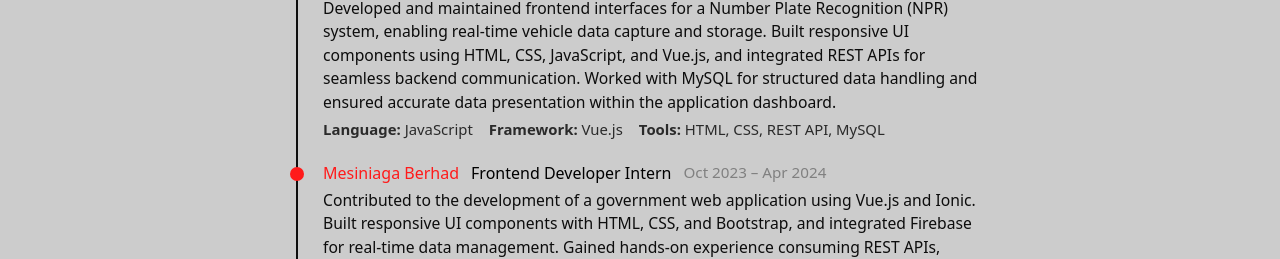
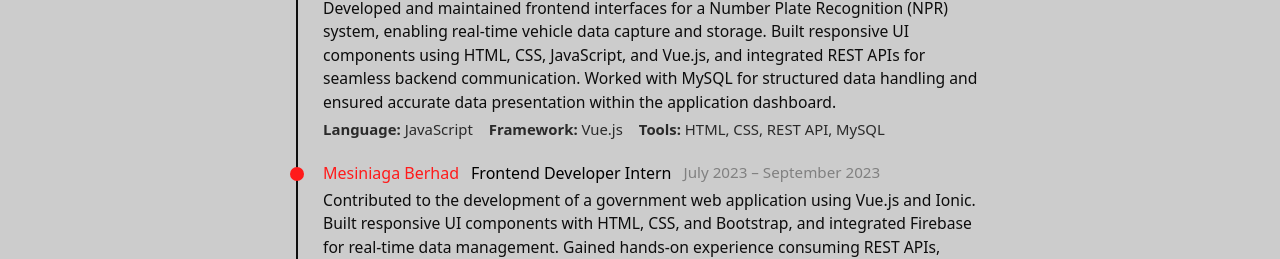
Before and after one commit to syariffazmin/my-portfolio, a Vue app: page / in a window 1280 px wide. Shown: the part 4593-4852 px from the top of the page. Built offline with nearby package versions, Linux system fonts and the light colour scheme.

Commit message:
experience update

```diff
--- a/src/components/ExperienceSection.vue
+++ b/src/components/ExperienceSection.vue
@@ -81,7 +81,7 @@ export default {
         {
           company: "Mesiniaga Berhad",
           role: "Frontend Developer Intern",
-          duration: "Oct 2023 – Apr 2024",
+          duration: "July 2023 – September 2023",
           desc: "Contributed to the development of a government web application using Vue.js and Ionic. Built responsive UI components with HTML, CSS, and Bootstrap, and integrated Firebase for real-time data management. Gained hands-on experience consuming REST APIs, testing endpoints with Postman, and collaborating within an Agile development workflow.",
           language: "JavaScript",
           framework: "Vue.js",
```
